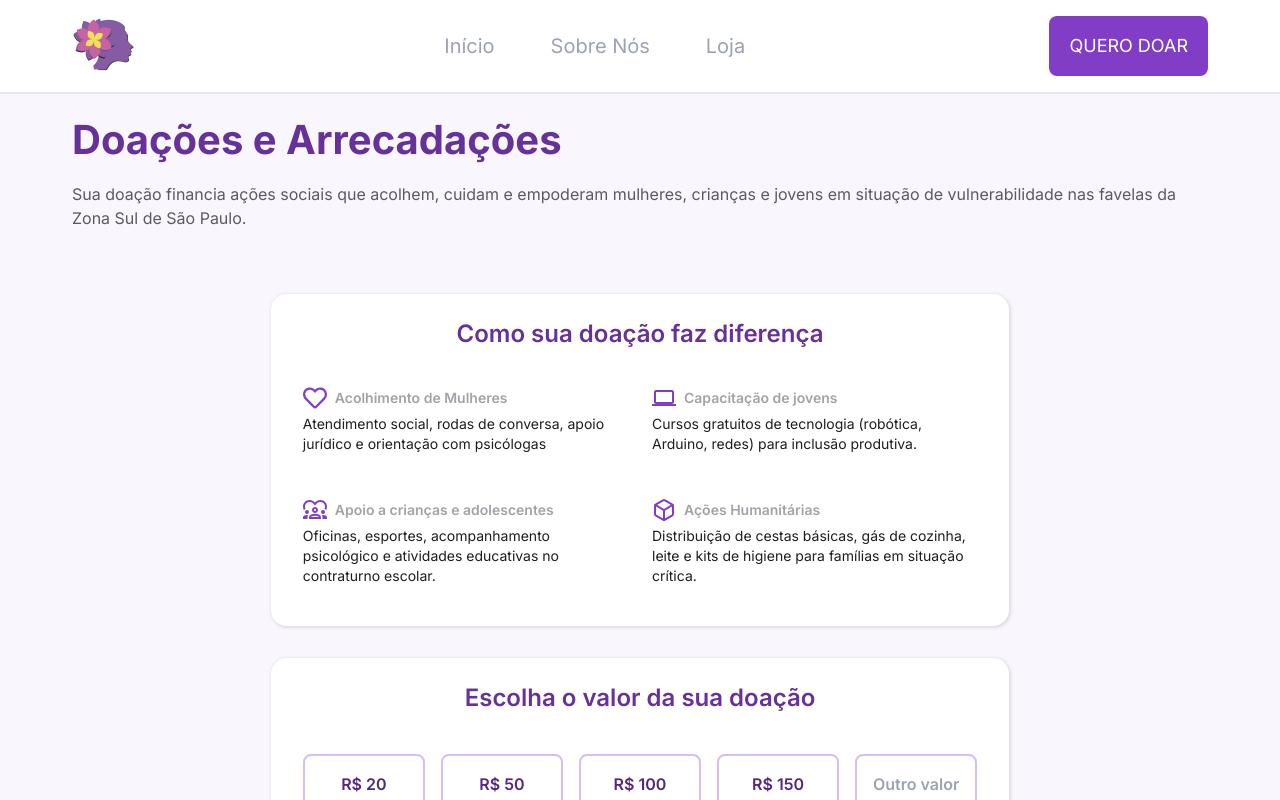
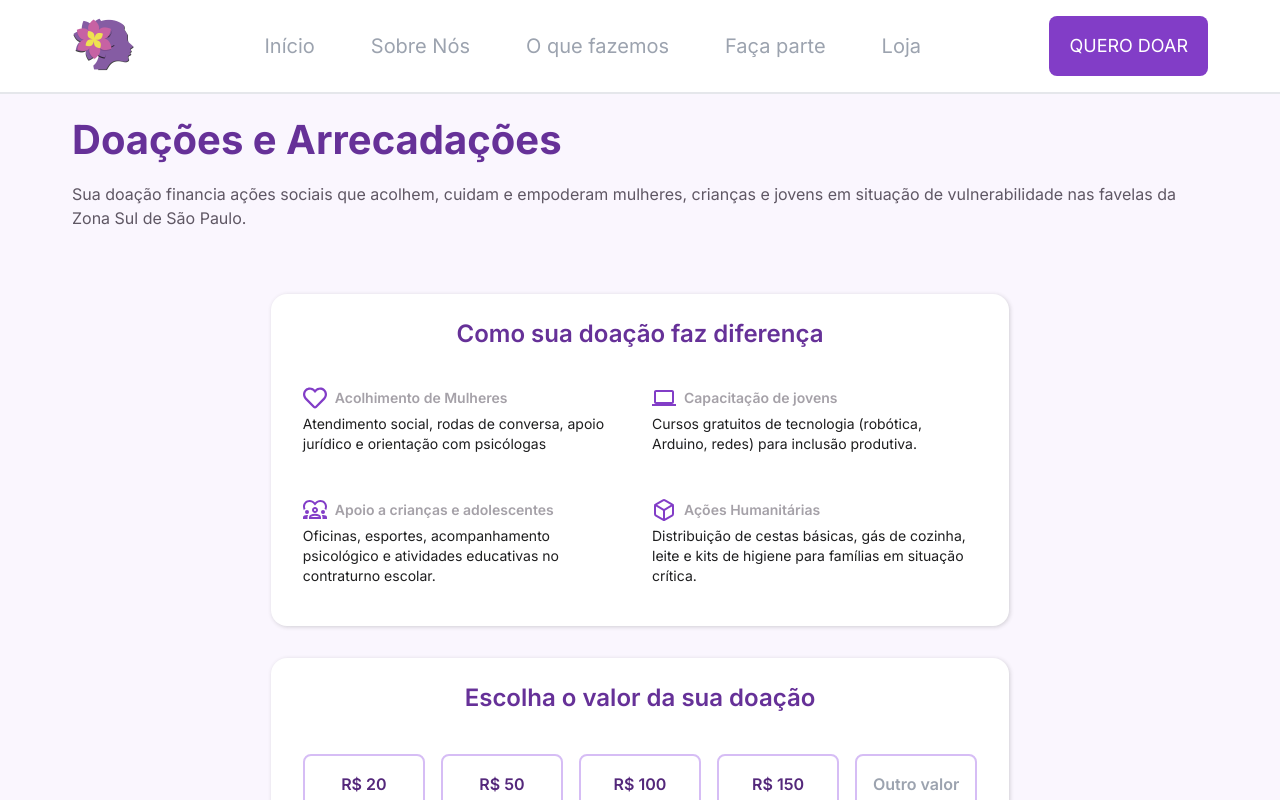
Before and after one commit to Projeto-FrontEnd-Fusion/Aceve-website-development, a Next.js app: page /quero-doar in a window 1280 px wide. Shown: the top 800 px of the page. Built offline with nearby package versions, Linux system fonts and the light colour scheme; a web font is replaced by a local one.

Commit message:
feat: change route 'voluntariar' to 'faca-parte' and update links in the header

```diff
--- a/src/components/Menu/TopBarNavigation.tsx
+++ b/src/components/Menu/TopBarNavigation.tsx
@@ -6,6 +6,7 @@ import { GlobalLink } from "../GlobalLink/GlobalLink";
 
 export const Header = () => {
   const [isMenuOpen, setisMenuOpen] = useState(false);
+  const linkClasses = "text-[1.25rem] py-3 px-4 text-center"
 
   return (
     <header className="flex items-center justify-between py-4 px-4 tablet:px-8 laptop:px-[4.5rem] m-auto border-b-2 border-b-primary relative">
@@ -14,18 +15,36 @@ export const Header = () => {
       </div>
       <div className="flex mx-auto">
         <nav className="hidden mobileXLarger:flex">
-          <ul className="flex items-center gap-6">
+          <ul className="flex items-center gap-6 md:mr-1">
             <li>
               <GlobalLink
                 variant="text"
                 href="/"
-                className="text-[1.25rem] py-3 px-4">
+                className={linkClasses}>
                 Início
               </GlobalLink>
             </li>
             <li>
-              <GlobalLink variant="text" href="/sobre-nos" className="text-[1.25rem] py-3 px-4">
+              <GlobalLink variant="text" href="/sobre-nos" className="text-[1.25rem] py-3 px-4 text-center">
                 Sobre Nós
+              </GlobalLink>
+            </li>
+
+            <li>
+              <GlobalLink
+                variant="text"
+                href="/o-que-fazemos"
+                className={linkClasses}>
+                O que fazemos
+              </GlobalLink>
+            </li>
+
+            <li>
+              <GlobalLink
+                variant="text"
+                href="/faca-parte"
+                className={linkClasses}>
+                Faça parte
               </GlobalLink>
             </li>
 
@@ -37,6 +56,7 @@ export const Header = () => {
                 Loja
               </GlobalLink>
             </li>
+
           </ul>
         </nav>
       </div>
--- a/src/features/about-us/components/Changemaker.tsx
+++ b/src/features/about-us/components/Changemaker.tsx
@@ -40,7 +40,7 @@ export const Changemaker = () => {
             </GlobalLink>
 
             <GlobalLink
-              href="/voluntariar"
+              href="/faca-parte"
               variant="outlined-primary-700"
               className="w-full tablet:w-72 h-14 gap-2 px-5 py-4 text-base font-inter font-semibold"
             >
```
Also changed, not shown: src/app/faca-parte/confirmacao/page.tsx (renamed from src/app/voluntariar/confirmacao/page.tsx), src/app/faca-parte/page.tsx (renamed from src/app/voluntariar/page.tsx).
